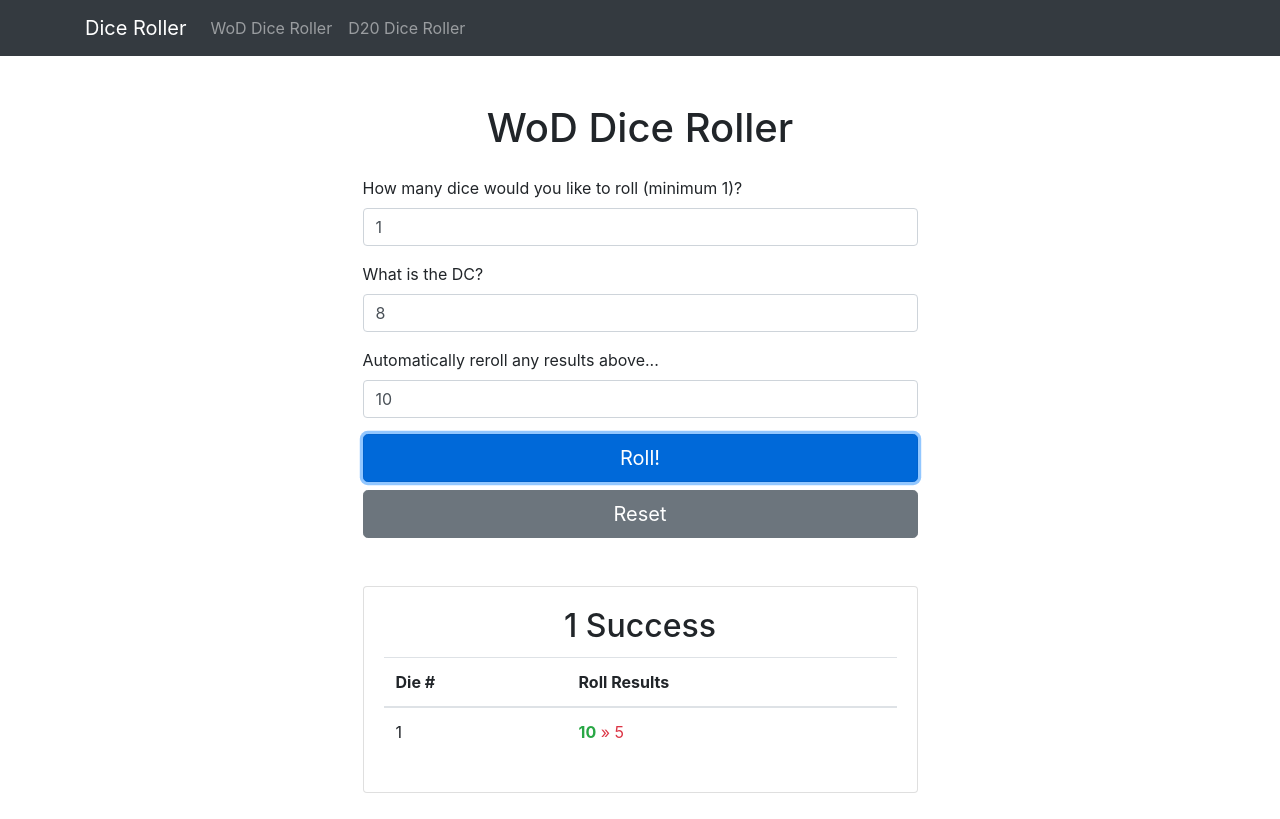
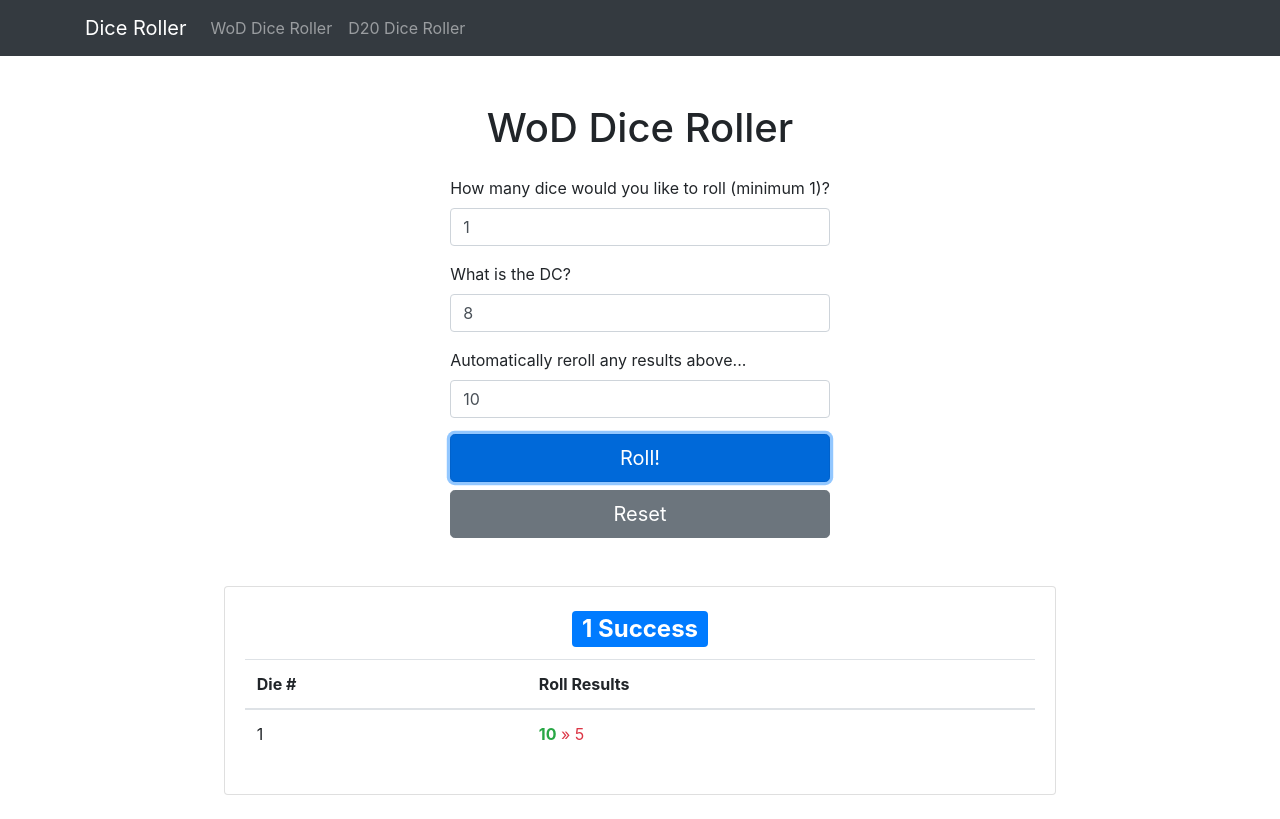
Before and after one commit to CategoryCory/dice-roller, a React (Create React App) app: page /wod-roller in a window 1280 px wide. Both pictures are taken after a click on the button "Roll!". Built offline with nearby package versions, Linux system fonts and the light colour scheme.

Commit message:
Improve styling on WoD results table

```diff
--- a/src/components/WODRoller/WODDiceResults.jsx
+++ b/src/components/WODRoller/WODDiceResults.jsx
@@ -16,7 +16,7 @@ function WODDiceResults(props) {
         }
 
         // Loop through for each roll in results
-        const tableRows = props.rolls.map(roll => {
+        const tableRows = props.rolls.map((roll) => {
             let rowData;
 
             // Check to see if current roll has a single result or is an array of results
@@ -67,9 +67,11 @@ function WODDiceResults(props) {
         });
 
         return (
-            <div className="card mt-5 mb-4 w-50">
+            <div className="card mt-5 mb-4 w-75">
                 <div className="card-body">
-                    <h2 className="card-title text-center">{titleText}</h2>
+                    <h2 className="card-title text-center">
+                        <span className="badge badge-primary">{titleText}</span>
+                    </h2>
                     <table className="table">
                         <thead>
                             <tr>
--- a/src/components/WODRoller/WODDiceTable.jsx
+++ b/src/components/WODRoller/WODDiceTable.jsx
@@ -2,7 +2,7 @@ import React from "react";
 
 function WODDiceTable(props) {
     return (
-        <form className="w-50">
+        <form>
             <div
                 id="numDiceAlert"
                 className={`alert alert-danger ${
@@ -21,7 +21,7 @@ function WODDiceTable(props) {
                     className="form-control"
                     min="1"
                     value={props.numDice}
-                    onChange={e => props.onInputChange(e, "numDice")}
+                    onChange={(e) => props.onInputChange(e, "numDice")}
                 />
             </div>
             <div
@@ -41,7 +41,7 @@ function WODDiceTable(props) {
                     min="1"
                     max="10"
                     value={props.successValue}
-                    onChange={e => props.onInputChange(e, "successValue")}
+                    onChange={(e) => props.onInputChange(e, "successValue")}
                 />
             </div>
             <div
@@ -63,14 +63,14 @@ function WODDiceTable(props) {
                     min="2"
                     max="10"
                     value={props.rerollAbove}
-                    onChange={e => props.onInputChange(e, "rerollAbove")}
+                    onChange={(e) => props.onInputChange(e, "rerollAbove")}
                 />
             </div>
 
             <button
                 type="submit"
                 className="btn btn-primary btn-lg btn-block"
-                onClick={e => {
+                onClick={(e) => {
                     e.preventDefault();
                     props.onSubmit();
                 }}
```
